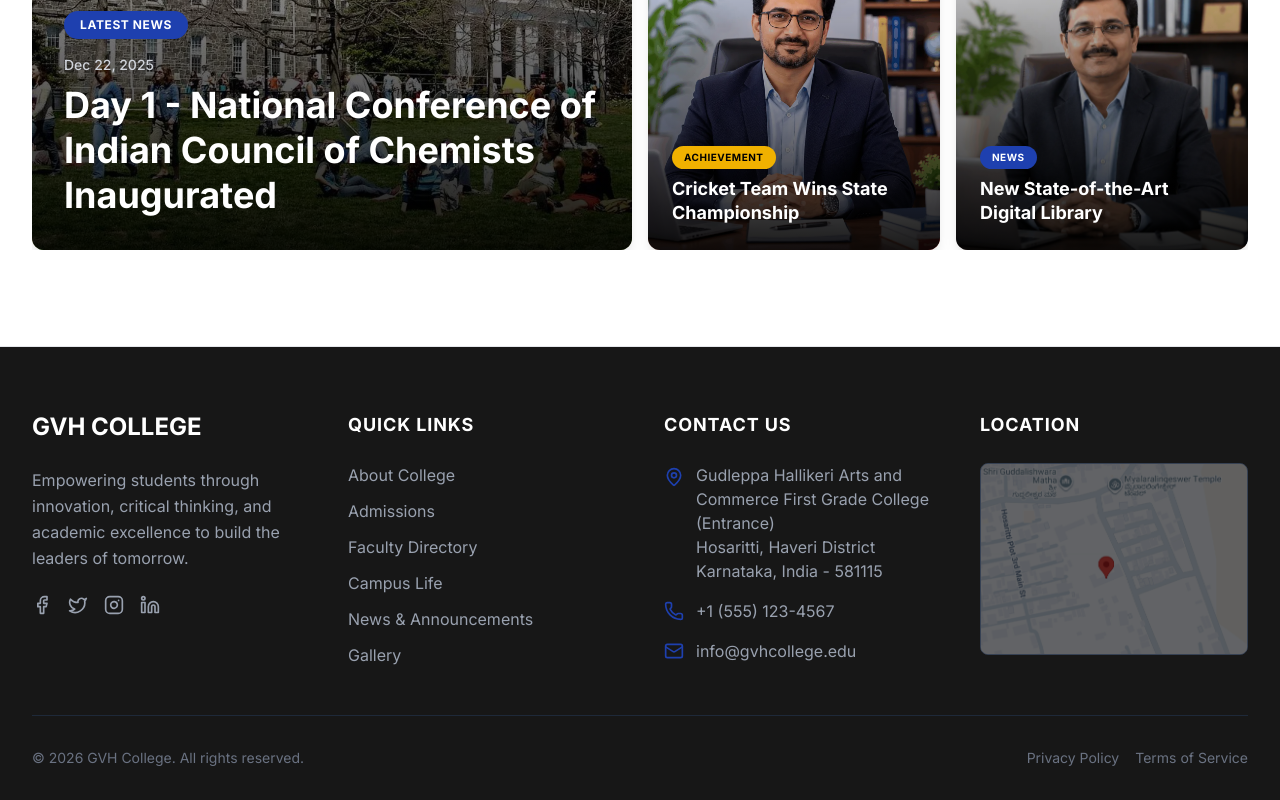
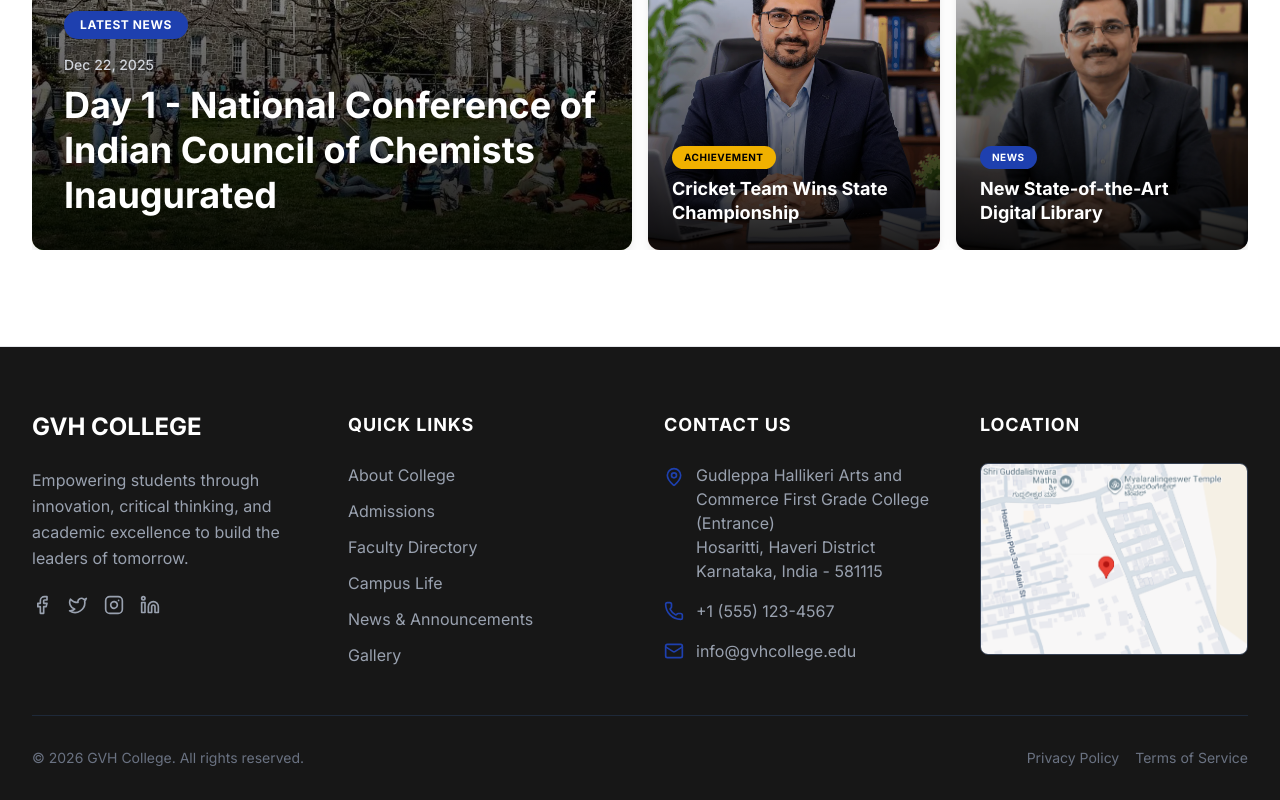
Before and after one commit to ken740184-dev/gvh-college, a Next.js app: page / in a window 1280 px wide. Shown: the part 5731-6531 px from the top of the page. Built offline with nearby package versions, Linux system fonts and the light colour scheme; no server answers; the database is empty; a web font is replaced by a local one.

Commit message:
Refine footer map hover animation: bright by default, dim and shadow overlay on hover

```diff
--- a/src/components/layout/Footer.tsx
+++ b/src/components/layout/Footer.tsx
@@ -123,12 +123,12 @@ export default function Footer() {
                 src="/images/map_placeholder.png"
                 alt="GVH College Location Map"
                 fill
-                className="object-cover opacity-70 group-hover:opacity-90 group-hover:scale-105 transition-all duration-500 ease-in-out"
+                className="object-cover opacity-100 group-hover:opacity-50 group-hover:scale-105 transition-all duration-500 ease-in-out"
                 sizes="(max-width: 768px) 100vw, 300px"
               />
 
               {/* Clickable Overlay Link to Interactive Map */}
-              <div className="absolute inset-0 z-10 flex flex-col items-center justify-center bg-black/45 group-hover:bg-black/25 transition-colors duration-300">
+              <div className="absolute inset-0 z-10 flex flex-col items-center justify-center bg-black/0 group-hover:bg-black/50 transition-colors duration-300">
                 <div className="bg-navbar/95 backdrop-blur-sm border border-gray-700 text-white px-4 py-2 rounded-full text-xs font-bold shadow-lg flex items-center gap-1.5 opacity-0 group-hover:opacity-100 scale-95 group-hover:scale-100 translate-y-2 group-hover:translate-y-0 transition-all duration-300">
                   <MapPin className="w-3.5 h-3.5 text-accent animate-pulse" />
                   <span>View Map & Directions</span>
```
